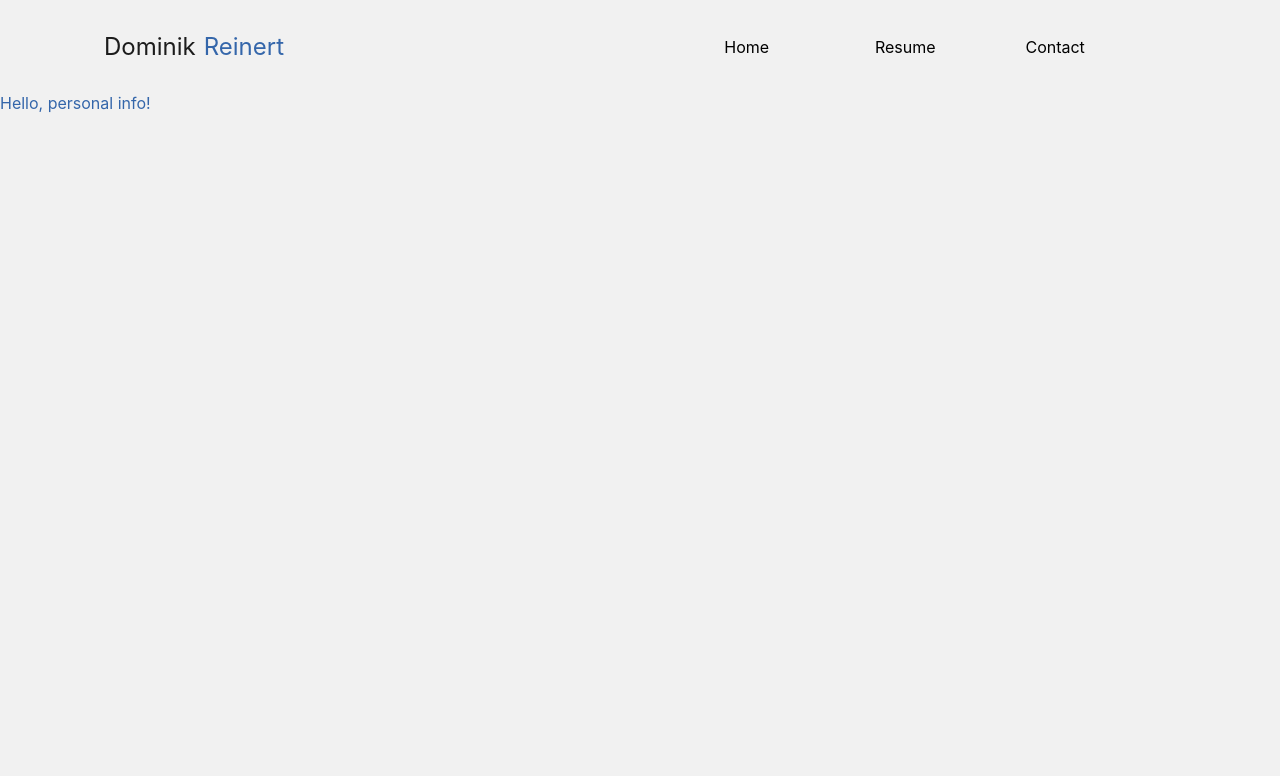
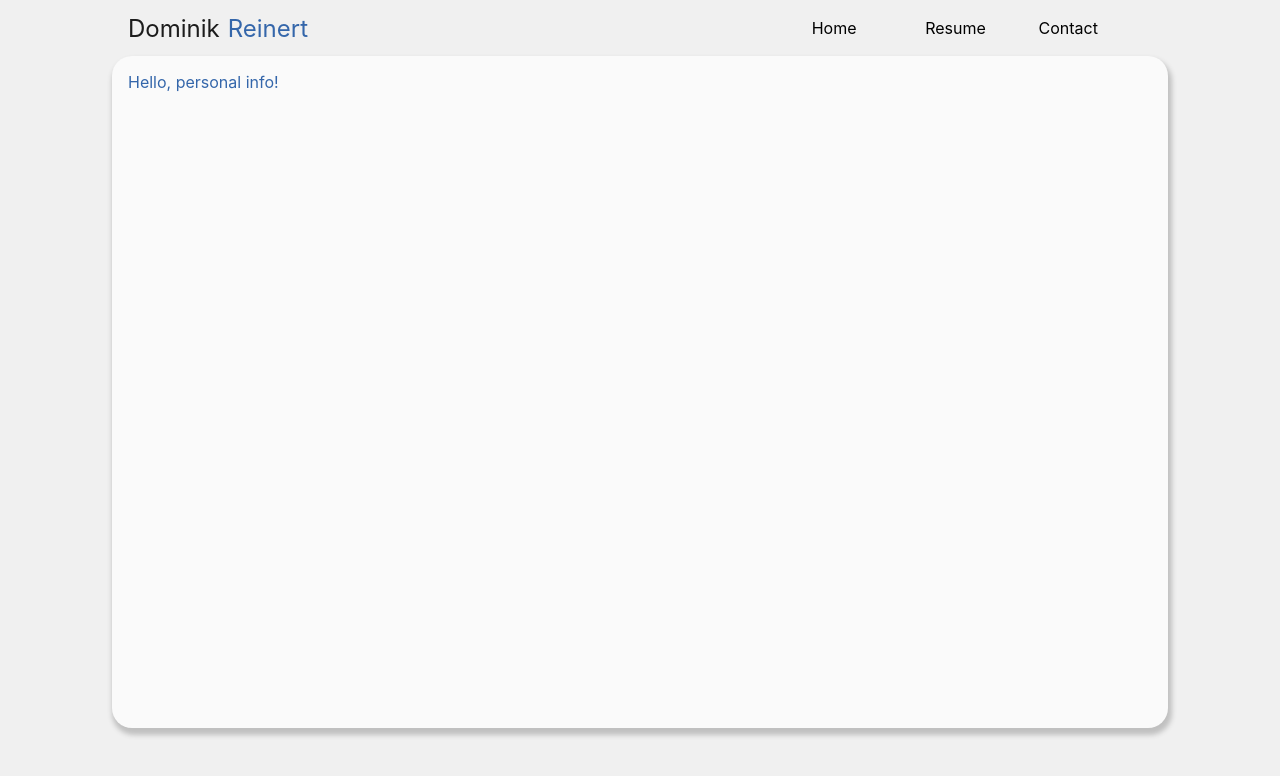
Before and after one commit to Dominik-Reinert/cv, a React (Create React App) app: page / in a window 1280 px wide. Shown: the top 776 px of the page. Built offline with nearby package versions, Linux system fonts and the light colour scheme.

Commit message:
apply better styling to navbar | add the card component and add styling for it

```diff
--- a/src/App.tsx
+++ b/src/App.tsx
@@ -1,6 +1,7 @@
 import React from "react";
 import "./App.css";
 import { Background } from "./background/background";
+import { Card } from "./card/card";
 import { Navbar } from "./navbar/navbar";
 import { PersonalInfo } from "./personal_info/personal_info";
 import { defaultStyles, styleContext } from "./style_context/style_context";
@@ -10,7 +11,9 @@ function App() {
     <styleContext.Provider value={defaultStyles}>
       <Background>
         <Navbar />
-        <PersonalInfo />
+        <Card>
+          <PersonalInfo />
+        </Card>
       </Background>
     </styleContext.Provider>
   );
--- /dev/null
+++ b/src/card/card.tsx
@@ -0,0 +1,30 @@
+/**@jsx jsx */
+import { css, jsx } from "@emotion/react";
+import React from "react";
+import { useStyleContext } from "../style_context/use_style_context";
+
+interface CardProps {
+  children: React.ReactElement;
+}
+
+export function Card(props: CardProps): JSX.Element {
+  const styleContext = useStyleContext();
+  return (
+    <div
+      css={css`
+        label: card;
+
+        width: ${styleContext.sizes.width.content};
+        min-height: 80%;
+        margin: auto;
+        background-color: ${styleContext.colors.cardBackground};
+
+        border-radius: 20px;
+        padding: 16px;
+        box-shadow: 2px 5px 5px 2px ${styleContext.shades.boxShadow};
+      `}
+    >
+      {props.children}
+    </div>
+  );
+}
--- a/src/navbar/navbar.tsx
+++ b/src/navbar/navbar.tsx
@@ -10,16 +10,19 @@ export function Navbar(): JSX.Element {
         label: navbar;
 
         display: flex;
-        padding: ${styleContext.padding.navbar};
+        width: ${styleContext.sizes.width.content};
+        margin: auto;
+        height: 56px;
 
         .name-wrapper {
-          flex: 12 0 0;
+          margin: auto;
+          flex: 12 6 200px;
           font-size: ${styleContext.sizes.font.subHeadline};
         }
 
         .link-wrapper {
           display: flex;
-          flex: 1 0 400px;
+          flex: 1 2 300px;
           font-size: ${styleContext.sizes.font.text};
         }
 
--- a/src/style_context/style_context.tsx
+++ b/src/style_context/style_context.tsx
@@ -6,9 +6,11 @@ export interface StyleContext {
     selectedText: string;
     border: string;
     separation: string;
+    boxShadow: string;
   };
   colors: {
     background: string;
+    cardBackground: string;
     highlight: string;
   };
   sizes: {
@@ -17,10 +19,11 @@ export interface StyleContext {
       subHeadline: string;
       text: string;
     };
+    width: {
+      content: string;
+    };
   };
-  padding: {
-    navbar: string;
-  };
+  padding: {};
 }
 
 //https://www.schemecolor.com/blue-white-grey-and-black.php
@@ -30,10 +33,12 @@ export const defaultStyles: StyleContext = {
     text: "#303030",
     selectedText: "#1C1C1C",
     border: "#808080",
-    separation: "##808080",
+    separation: "#808080",
+    boxShadow: "#C0C0C0",
   },
   colors: {
-    background: "#F1F1F1",
+    background: "#F0F0F0",
+    cardBackground: "#FAFAFA",
     highlight: "#3466AA",
   },
   sizes: {
@@ -42,8 +47,11 @@ export const defaultStyles: StyleContext = {
       subHeadline: "24px",
       text: "16px",
     },
+    width: {
+      content: "80%",
+    },
   },
-  padding: { navbar: "32px 104px" },
+  padding: {},
 };
 
 export const styleContext = React.createContext(defaultStyles);
```
